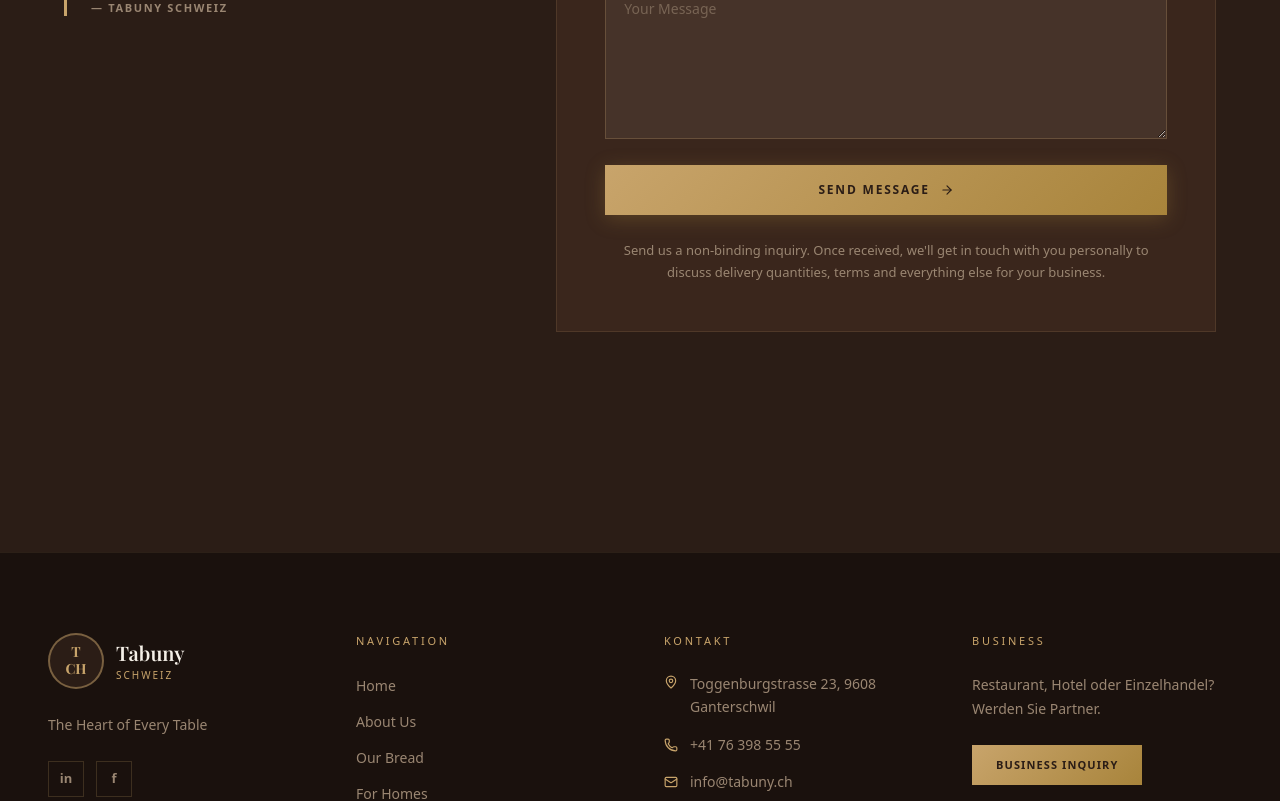
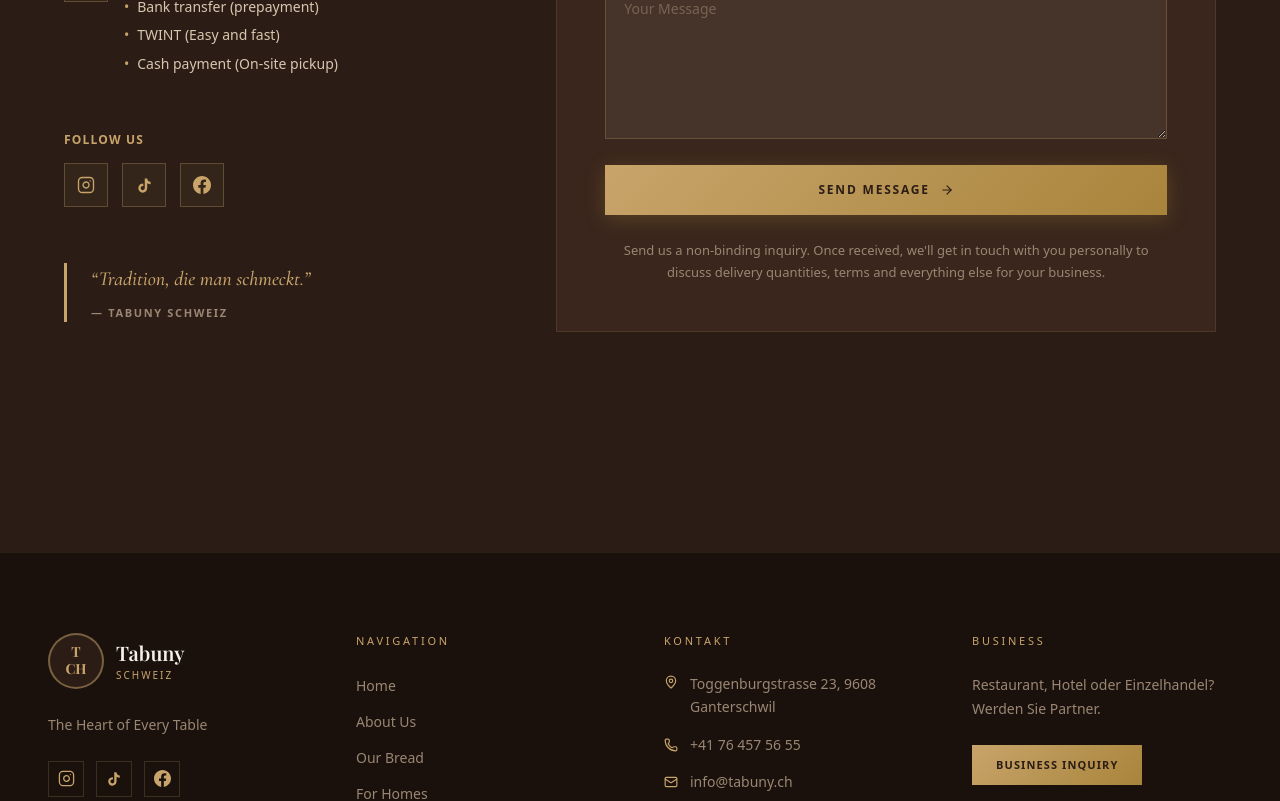
Before and after one commit to Tabuny/tabuny-website, a Next.js app: page /en/contact in a window 1280 px wide. Shown: the part 820-1621 px from the top of the page. Built offline with nearby package versions, Linux system fonts and the light colour scheme; a web font is replaced by a local one.

Commit message:
Add social links to footer and contact follow us heading

```diff
--- a/src/app/[locale]/contact/page.tsx
+++ b/src/app/[locale]/contact/page.tsx
@@ -3,7 +3,7 @@
 import { useState, useMemo, useEffect, useRef, Suspense } from 'react';
 import { useTranslations, useLocale } from 'next-intl';
 import { useSearchParams } from 'next/navigation';
-import { ArrowRight, Mail, Phone, MapPin } from 'lucide-react';
+import { ArrowRight, Mail, Phone, MapPin, CreditCard } from 'lucide-react';
 
 const gold = '#C8A46B';
 const goldDark = '#A8843B';
@@ -207,7 +207,7 @@ function ContactForm() {
               <div style={{ display: 'flex', flexDirection: 'column', gap: '28px', marginBottom: '56px' }}>
                 {[
                   { Icon: MapPin, value: 'Toggenburgstrasse 23\n9608 Ganterschwil' },
-                  { Icon: Phone, value: '+41 76 398 55 55' },
+                  { Icon: Phone, value: '+41 76 457 56 55' },
                   { Icon: Mail, value: 'info@tabuny.ch' },
                 ].map(({ Icon, value }, i) => (
                   <div key={i} style={{ display: 'flex', gap: '16px', alignItems: 'flex-start' }}>
@@ -219,6 +219,52 @@ function ContactForm() {
                     </div>
                   </div>
                 ))}
+              </div>
+
+              {/* Payment options (info only) */}
+              <div style={{ display: 'flex', gap: '16px', alignItems: 'flex-start', marginBottom: '56px' }}>
+                <div style={{ width: '44px', height: '44px', border: `1px solid rgba(200,164,107,0.3)`, display: 'flex', alignItems: 'center', justifyContent: 'center', flexShrink: 0, background: 'rgba(200,164,107,0.06)' }}>
+                  <CreditCard size={18} color={gold} strokeWidth={1.5} />
+                </div>
+                <div>
+                  <div style={{ color: gold, fontSize: '12px', letterSpacing: '0.1em', textTransform: 'uppercase', fontWeight: '700', marginBottom: '10px', paddingTop: '10px' }}>
+                    {t('paymentHeading')}
+                  </div>
+                  <ul style={{ listStyle: 'none', padding: 0, margin: 0, display: 'flex', flexDirection: 'column', gap: '6px' }}>
+                    <li style={{ color: beige, fontSize: '14px', lineHeight: '1.6', display: 'flex', gap: '8px' }}><span style={{ color: gold }}>&bull;</span>{t('paymentBank')}</li>
+                    <li style={{ color: beige, fontSize: '14px', lineHeight: '1.6', display: 'flex', gap: '8px' }}><span style={{ color: gold }}>&bull;</span>{t('paymentTwint')}</li>
+                    <li style={{ color: beige, fontSize: '14px', lineHeight: '1.6', display: 'flex', gap: '8px' }}><span style={{ color: gold }}>&bull;</span>{t('paymentCash')}</li>
+                  </ul>
+                </div>
+              </div>
+
+              {/* Social media links */}
+              <div style={{ marginBottom: '56px' }}>
+                <div style={{ color: gold, fontSize: '12px', letterSpacing: '0.1em', textTransform: 'uppercase', fontWeight: '700', marginBottom: '14px' }}>
+                  {t('followUs')}
+                </div>
+                <div style={{ display: 'flex', gap: '14px' }}>
+                <a href="https://www.instagram.com/tabunych" target="_blank" rel="noopener noreferrer" aria-label="Instagram"
+                  style={{ width: '44px', height: '44px', border: `1px solid rgba(200,164,107,0.3)`, display: 'flex', alignItems: 'center', justifyContent: 'center', background: 'rgba(200,164,107,0.06)', color: gold, transition: 'all 0.3s' }}>
+                  <svg width="18" height="18" viewBox="0 0 24 24" fill="none" stroke="currentColor" strokeWidth="1.8" strokeLinecap="round" strokeLinejoin="round" xmlns="http://www.w3.org/2000/svg">
+                    <rect x="2" y="2" width="20" height="20" rx="5" ry="5"/>
+                    <path d="M16 11.37A4 4 0 1 1 12.63 8 4 4 0 0 1 16 11.37z"/>
+                    <line x1="17.5" y1="6.5" x2="17.51" y2="6.5"/>
+                  </svg>
+                </a>
+                <a href="https://www.tiktok.com/@tabunych4" target="_blank" rel="noopener noreferrer" aria-label="TikTok"
+                  style={{ width: '44px', height: '44px', border: `1px solid rgba(200,164,107,0.3)`, display: 'flex', alignItems: 'center', justifyContent: 'center', background: 'rgba(200,164,107,0.06)', color: gold }}>
+                  <svg width="17" height="17" viewBox="0 0 24 24" fill="currentColor" xmlns="http://www.w3.org/2000/svg">
+                    <path d="M19.59 6.69a4.83 4.83 0 0 1-3.77-4.25V2h-3.45v13.67a2.89 2.89 0 0 1-5.2 1.74 2.89 2.89 0 0 1 2.31-4.64 2.93 2.93 0 0 1 .88.13V9.4a6.84 6.84 0 0 0-1-.05A6.33 6.33 0 0 0 5 20.1a6.34 6.34 0 0 0 10.86-4.43v-7a8.16 8.16 0 0 0 4.77 1.52v-3.4a4.85 4.85 0 0 1-1-.1z"/>
+                  </svg>
+                </a>
+                <a href="https://www.facebook.com/profile.php?id=61591255284900" target="_blank" rel="noopener noreferrer" aria-label="Facebook"
+                  style={{ width: '44px', height: '44px', border: `1px solid rgba(200,164,107,0.3)`, display: 'flex', alignItems: 'center', justifyContent: 'center', background: 'rgba(200,164,107,0.06)', color: gold }}>
+                  <svg width="18" height="18" viewBox="0 0 24 24" fill="currentColor" xmlns="http://www.w3.org/2000/svg">
+                    <path d="M24 12.07C24 5.4 18.63 0 12 0S0 5.4 0 12.07C0 18.1 4.39 23.1 10.13 24v-8.44H7.08v-3.49h3.05V9.41c0-3.02 1.79-4.69 4.53-4.69 1.31 0 2.68.24 2.68.24v2.97h-1.51c-1.49 0-1.96.93-1.96 1.89v2.25h3.33l-.53 3.49h-2.8V24C19.61 23.1 24 18.1 24 12.07z"/>
+                  </svg>
+                </a>
+                </div>
               </div>
 
               {/* Decorative quote */}
--- a/src/app/[locale]/for-businesses/page.tsx
+++ b/src/app/[locale]/for-businesses/page.tsx
@@ -1,9 +1,8 @@
-import GastroInquiryCard from '@/components/sections/GastroInquiryCard';
 import { getTranslations } from 'next-intl/server';
 import { unstable_setRequestLocale } from 'next-intl/server';
 import Link from 'next/link';
 import { ArrowRight, Check } from 'lucide-react';
-
+import GastroInquiryCard from '@/components/sections/GastroInquiryCard';
 
 export function generateStaticParams() {
   return [
@@ -230,7 +229,7 @@ export default async function ForBusinessesPage({ params: { locale } }: { params
                   info@tabuny.ch
                 </a>
                 <a href="tel:+41763985555" style={{ color: muted, fontSize: '13px', textDecoration: 'none', letterSpacing: '0.05em' }}>
-                  +41 76 398 55 55
+                  +41 76 457 56 55
                 </a>
               </div>
             </div>
--- a/src/app/[locale]/for-homes/page.tsx
+++ b/src/app/[locale]/for-homes/page.tsx
@@ -216,7 +216,7 @@ export default async function ForHomesPage({ params: { locale } }: { params: { l
                 <Mail size={16} /> info@tabuny.ch
               </a>
               <a href="tel:+41763985555" style={{ color: goldDeep, fontSize: '14px', textDecoration: 'none', display: 'inline-flex', alignItems: 'center', gap: '8px', fontWeight: '600' }}>
-                <Phone size={16} /> +41 76 398 55 55
+                <Phone size={16} /> +41 76 457 56 55
               </a>
             </div>
           </div>
--- a/src/components/layout/Footer.tsx
+++ b/src/components/layout/Footer.tsx
@@ -11,6 +11,17 @@ export default function Footer() {
 
   const getHref = (path: string) => {
     return `/${locale}${path}`;
+  };
+
+  const socialBox = {
+    width: '36px',
+    height: '36px',
+    border: '1px solid rgba(200,164,107,0.2)',
+    display: 'flex',
+    alignItems: 'center',
+    justifyContent: 'center',
+    color: '#C8A46B',
+    textDecoration: 'none',
   };
 
   return (
@@ -31,13 +42,27 @@ export default function Footer() {
             </div>
             <p style={{color: '#9A8672', fontSize: '14px', lineHeight: '1.7', marginBottom: '24px'}}>{t('tagline')}</p>
             <div style={{display: 'flex', gap: '12px'}}>
-            <a href="#" style={{width: '36px', height: '36px', border: '1px solid rgba(200,164,107,0.2)', display: 'flex', alignItems: 'center', justifyContent: 'center', color: '#9A8672', textDecoration: 'none', fontSize: '13px', fontWeight: 'bold'}}>
-              in
-            </a>
-            <a href="#" style={{width: '36px', height: '36px', border: '1px solid rgba(200,164,107,0.2)', display: 'flex', alignItems: 'center', justifyContent: 'center', color: '#9A8672', textDecoration: 'none', fontSize: '13px', fontWeight: 'bold'}}>
-              f
-            </a>
-          </div>
+              {/* Instagram */}
+              <a href="https://www.instagram.com/tabunych" target="_blank" rel="noopener noreferrer" aria-label="Instagram" style={socialBox}>
+                <svg width="17" height="17" viewBox="0 0 24 24" fill="none" stroke="currentColor" strokeWidth="1.8" strokeLinecap="round" strokeLinejoin="round" xmlns="http://www.w3.org/2000/svg">
+                  <rect x="2" y="2" width="20" height="20" rx="5" ry="5"/>
+                  <path d="M16 11.37A4 4 0 1 1 12.63 8 4 4 0 0 1 16 11.37z"/>
+                  <line x1="17.5" y1="6.5" x2="17.51" y2="6.5"/>
+                </svg>
+              </a>
+              {/* TikTok */}
+              <a href="https://www.tiktok.com/@tabunych4" target="_blank" rel="noopener noreferrer" aria-label="TikTok" style={socialBox}>
+                <svg width="16" height="16" viewBox="0 0 24 24" fill="currentColor" xmlns="http://www.w3.org/2000/svg">
+                  <path d="M19.59 6.69a4.83 4.83 0 0 1-3.77-4.25V2h-3.45v13.67a2.89 2.89 0 0 1-5.2 1.74 2.89 2.89 0 0 1 2.31-4.64 2.93 2.93 0 0 1 .88.13V9.4a6.84 6.84 0 0 0-1-.05A6.33 6.33 0 0 0 5 20.1a6.34 6.34 0 0 0 10.86-4.43v-7a8.16 8.16 0 0 0 4.77 1.52v-3.4a4.85 4.85 0 0 1-1-.1z"/>
+                </svg>
+              </a>
+              {/* Facebook */}
+              <a href="https://www.facebook.com/profile.php?id=61591255284900" target="_blank" rel="noopener noreferrer" aria-label="Facebook" style={socialBox}>
+                <svg width="17" height="17" viewBox="0 0 24 24" fill="currentColor" xmlns="http://www.w3.org/2000/svg">
+                  <path d="M24 12.07C24 5.4 18.63 0 12 0S0 5.4 0 12.07C0 18.1 4.39 23.1 10.13 24v-8.44H7.08v-3.49h3.05V9.41c0-3.02 1.79-4.69 4.53-4.69 1.31 0 2.68.24 2.68.24v2.97h-1.51c-1.49 0-1.96.93-1.96 1.89v2.25h3.33l-.53 3.49h-2.8V24C19.61 23.1 24 18.1 24 12.07z"/>
+                </svg>
+              </a>
+            </div>
           </div>
 
           {/* Navigation */}
--- a/src/components/layout/Navigation.tsx
+++ b/src/components/layout/Navigation.tsx
@@ -356,7 +356,7 @@ export default function Navigation() {
 
         <div style={{ marginTop: 'auto', color: muted, fontSize: '12px', letterSpacing: '0.1em', lineHeight: '2' }}>
           <div>info@tabuny.ch</div>
-          <div>+41 76 398 55 55</div>
+          <div>+41 76 457 56 55</div>
         </div>
       </div>
 
--- a/src/messages/de.json
+++ b/src/messages/de.json
@@ -131,7 +131,7 @@
   "footer": {
     "tagline": "Das Herzstück des Tisches",
     "address": "Toggenburgstrasse 23, 9608 Ganterschwil",
-    "phone": "+41 76 398 55 55",
+    "phone": "+41 76 457 56 55",
     "email": "info@tabuny.ch",
     "rights": "Alle Rechte vorbehalten."
   },
@@ -158,7 +158,12 @@
     "send": "Nachricht senden",
     "success": "Vielen Dank! Wir melden uns bald.",
     "error": "Etwas ist schiefgelaufen. Bitte erneut versuchen.",
-    "disclaimer": "Senden Sie uns eine unverbindliche Anfrage. Nach Erhalt setzen wir uns persönlich mit Ihnen in Verbindung, um Liefermengen, Konditionen und alles Weitere für Ihren Betrieb zu besprechen."
+    "disclaimer": "Senden Sie uns eine unverbindliche Anfrage. Nach Erhalt setzen wir uns persönlich mit Ihnen in Verbindung, um Liefermengen, Konditionen und alles Weitere für Ihren Betrieb zu besprechen.",
+    "paymentHeading": "Zahlungsmöglichkeiten",
+    "paymentBank": "Banküberweisung (Vorkasse)",
+    "paymentTwint": "TWINT (Einfach und schnell)",
+    "paymentCash": "Barzahlung (Bei Abholung vor Ort)",
+    "followUs": "Folgen Sie uns"
   },
   "forHomes": {
     "label": "FÜR ZUHAUSE",
--- a/src/messages/en.json
+++ b/src/messages/en.json
@@ -131,7 +131,7 @@
   "footer": {
     "tagline": "The Heart of Every Table",
     "address": "Toggenburgstrasse 23, 9608 Ganterschwil",
-    "phone": "+41 76 398 55 55",
+    "phone": "+41 76 457 56 55",
     "email": "info@tabuny.ch",
     "rights": "All rights reserved."
   },
@@ -158,7 +158,12 @@
     "send": "Send Message",
     "success": "Thank you! We will get back to you soon.",
     "error": "Something went wrong. Please try again.",
-    "disclaimer": "Send us a non-binding inquiry. Once received, we'll get in touch with you personally to discuss delivery quantities, terms and everything else for your business."
+    "disclaimer": "Send us a non-binding inquiry. Once received, we'll get in touch with you personally to discuss delivery quantities, terms and everything else for your business.",
+    "paymentHeading": "Payment Options",
+    "paymentBank": "Bank transfer (prepayment)",
+    "paymentTwint": "TWINT (Easy and fast)",
+    "paymentCash": "Cash payment (On-site pickup)",
+    "followUs": "Follow us"
   },
   "forHomes": {
     "label": "FOR HOMES",
--- a/src/messages/fr.json
+++ b/src/messages/fr.json
@@ -131,7 +131,7 @@
   "footer": {
     "tagline": "Le Cœur de Chaque Table",
     "address": "Toggenburgstrasse 23, 9608 Ganterschwil",
-    "phone": "+41 76 398 55 55",
+    "phone": "+41 76 457 56 55",
     "email": "info@tabuny.ch",
     "rights": "Tous droits réservés."
   },
@@ -158,7 +158,12 @@
     "send": "Envoyer le Message",
     "success": "Merci! Nous vous répondrons bientôt.",
     "error": "Quelque chose a mal tourné. Veuillez réessayer.",
-    "disclaimer": "Envoyez-nous une demande sans engagement. Dès réception, nous vous contacterons personnellement pour discuter des quantités de livraison, des conditions et de tout le reste pour votre entreprise."
+    "disclaimer": "Envoyez-nous une demande sans engagement. Dès réception, nous vous contacterons personnellement pour discuter des quantités de livraison, des conditions et de tout le reste pour votre entreprise.",
+    "paymentHeading": "Moyens de paiement",
+    "paymentBank": "Virement bancaire (paiement anticipé)",
+    "paymentTwint": "TWINT (Simple et rapide)",
+    "paymentCash": "Paiement en espèces (Lors du retrait sur place)",
+    "followUs": "Suivez-nous"
   },
   "forHomes": {
     "label": "POUR LA MAISON",
--- a/src/messages/it.json
+++ b/src/messages/it.json
@@ -131,7 +131,7 @@
   "footer": {
     "tagline": "Il Cuore di Ogni Tavola",
     "address": "Toggenburgstrasse 23, 9608 Ganterschwil",
-    "phone": "+41 76 398 55 55",
+    "phone": "+41 76 457 56 55",
     "email": "info@tabuny.ch",
     "rights": "Tutti i diritti riservati."
   },
@@ -158,7 +158,12 @@
     "send": "Invia Messaggio",
     "success": "Grazie! Vi risponderemo presto.",
     "error": "Qualcosa è andato storto. Riprova.",
-    "disclaimer": "Inviaci una richiesta senza impegno. Una volta ricevuta, ti contatteremo personalmente per discutere le quantità di consegna, le condizioni e tutto il resto per la tua azienda."
+    "disclaimer": "Inviaci una richiesta senza impegno. Una volta ricevuta, ti contatteremo personalmente per discutere le quantità di consegna, le condizioni e tutto il resto per la tua azienda.",
+    "paymentHeading": "Modalità di pagamento",
+    "paymentBank": "Bonifico bancario (pagamento anticipato)",
+    "paymentTwint": "TWINT (Semplice e veloce)",
+    "paymentCash": "Pagamento in contanti (Al ritiro in loco)",
+    "followUs": "Seguici"
   },
   "forHomes": {
     "label": "PER CASA",
```
